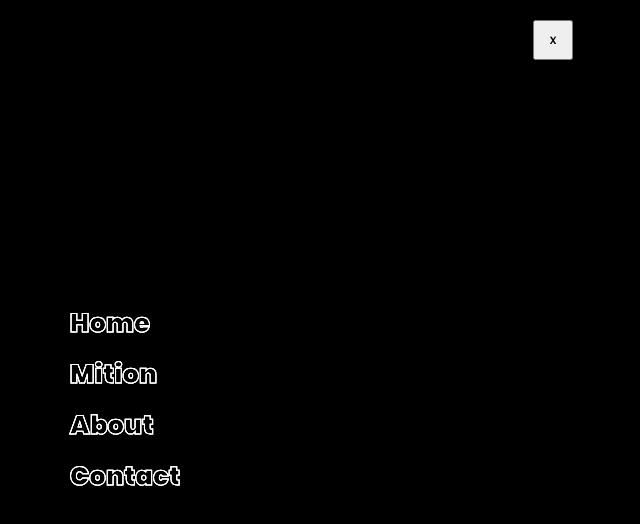
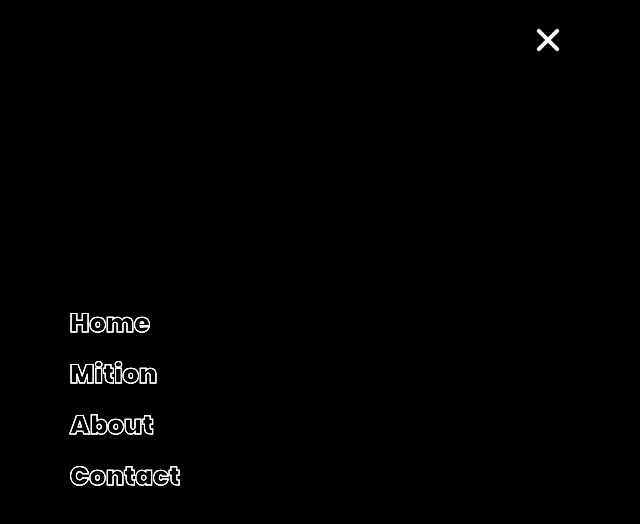
Before and after one commit to JoaoTony/jt-extreme, a Next.js app: page / in a window 1280 px wide. Shown: the top 524 px of the page, without its empty margins (515-1155 px from the left). Built offline with nearby package versions, Linux system fonts and the light colour scheme.

Commit message:
feat: add navbar animated burgger menu

```diff
--- /dev/null
+++ b/components/burgger-menu/burgger-menu.styles.ts
@@ -0,0 +1,47 @@
+import styled from "styled-components";
+import { DEFUALT_COLORS } from "../../config/themes/default-colors";
+
+export const Container = styled.button`
+  width: 40px;
+  height: 40px;
+
+  border: none;
+  background-color: transparent;
+  display: flex;
+  align-items: center;
+  justify-content: center;
+  cursor: pointer;
+`
+
+export const Bar = styled.div<{ changeShape: boolean}>`
+  width: 20px;
+  height: 4px;
+  border-radius: 4px;
+  background-color: ${({ changeShape }) => changeShape ? DEFUALT_COLORS.black01 : 'transparent'};
+  position: relative;
+  transition: all ease 0.5s;
+
+  :before {
+    content: '';
+    position: absolute;
+    transition: all ease 0.5s;
+    width: 30px;
+    height: 4px;
+    border-radius: 4px;
+    background-color: ${({ changeShape }) => changeShape ? DEFUALT_COLORS.black01 : DEFUALT_COLORS.white01};
+    transform:  ${({ changeShape }) => changeShape ? ' translateY(-10px) rotate(0)' :  'translateY(0) rotate(-45deg)' };
+    right: 0;
+  }
+
+  :after {
+    content: '';
+    position: absolute;
+    transition: all ease 0.5s;
+    width: 30px;
+    height: 4px;
+    border-radius: 4px;
+    background-color: ${({ changeShape }) => changeShape ? DEFUALT_COLORS.black01 : DEFUALT_COLORS.white01};
+    transform:  ${({ changeShape }) => changeShape ? ' translateY(10px) rotate(0)' :  'translateY(0) rotate(45deg)' };
+    right: 0;
+  }
+`
--- /dev/null
+++ b/components/burgger-menu/index.tsx
@@ -0,0 +1,11 @@
+import { FC } from 'react';
+
+import { Bar, Container } from './burgger-menu.styles';
+
+const BurggerMenu: FC<{ changeShape: boolean}> = ({ changeShape }) => (
+  <Container>
+    <Bar changeShape={changeShape} />
+  </Container>
+)
+
+export default BurggerMenu;
--- a/views/landing-page/index.tsx
+++ b/views/landing-page/index.tsx
@@ -6,7 +6,6 @@ import { Container } from  './landing-page.styles'
 const LandingPage: FC = () => (
   <Container>
     <LandingPageMenu />
-    <h1>Hello World!!!!!!s</h1>
   </Container>
 )
 
--- a/views/landing-page/landing-page-menu/index.tsx
+++ b/views/landing-page/landing-page-menu/index.tsx
@@ -1,4 +1,5 @@
 import { FC, useState } from 'react';
+import BurggerMenu from '../../../components/burgger-menu';
 
 import {
   MenuContainer,
@@ -18,7 +19,9 @@ const LandingPageMenu: FC = () => {
   return(
     <MenuContainer>
       <Logo>JT-Extreme</Logo>
-      <TogleNavbarButton onClick={() => togleNavbar()}>x</TogleNavbarButton>
+      <TogleNavbarButton onClick={() => togleNavbar()}>
+        <BurggerMenu changeShape={navbarIsOpen} />
+      </TogleNavbarButton>
       <NavbarWrapper>
         <Navbar isOpen={navbarIsOpen}>
           <Ul>
--- a/views/landing-page/landing-page-menu/landing-page-menu.styles.ts
+++ b/views/landing-page/landing-page-menu/landing-page-menu.styles.ts
@@ -57,6 +57,8 @@ export const TogleNavbarButton = styled.button`
   position: absolute;
   z-index: 1001;
   cursor: pointer;
+  border: none;
+  background-color: transparent;
 
   right: 15%;
 `
```
